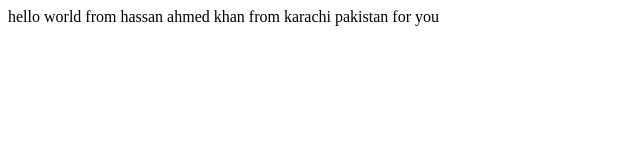
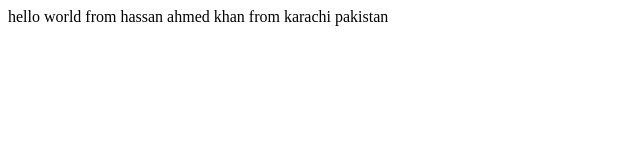
Before and after one commit to hassanahmed12/bootcamp2020, a plain HTML site: page index.html in a window 1280 px wide. Shown: the full height of the page, 0-640 px from the left. Drawn offline with Linux system fonts and the light colour scheme.

Commit message:
Update index.html

```diff
--- a/index.html
+++ b/index.html
@@ -7,6 +7,6 @@
 
 </head>
 <body>
-    hello world from hassan ahmed khan from karachi pakistan for you
+    hello world from hassan ahmed khan from karachi pakistan
 </body>
 </html>
```
